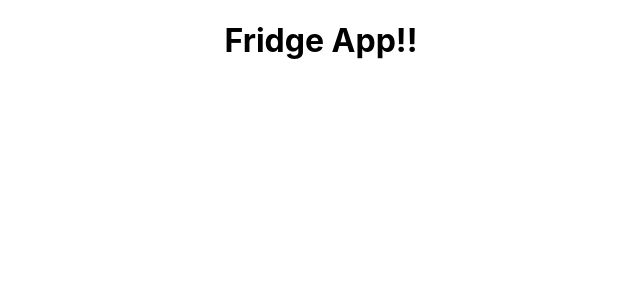
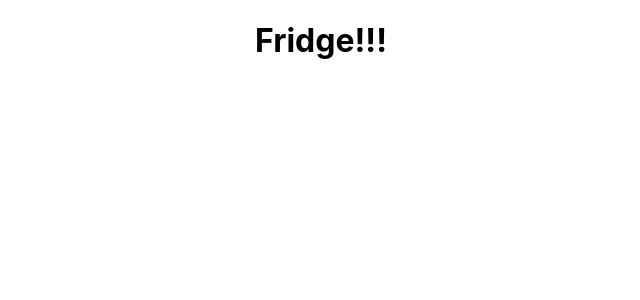
Before and after one commit to smellyung/fridge-app, a React (Create React App) app: page / in a window 1280 px wide. Shown: the top 300 px of the page, without its empty margins (319-959 px from the left). Built offline with nearby package versions, Linux system fonts and the light colour scheme.

Commit message:
change title

```diff
--- a/src/App.js
+++ b/src/App.js
@@ -5,7 +5,7 @@ import './App.css';
 function App() {
   return (
     <div className="App">
-      <h1>Fridge App!!</h1>
+      <h1>Fridge!!!</h1>
     </div>
   );
 }
```
